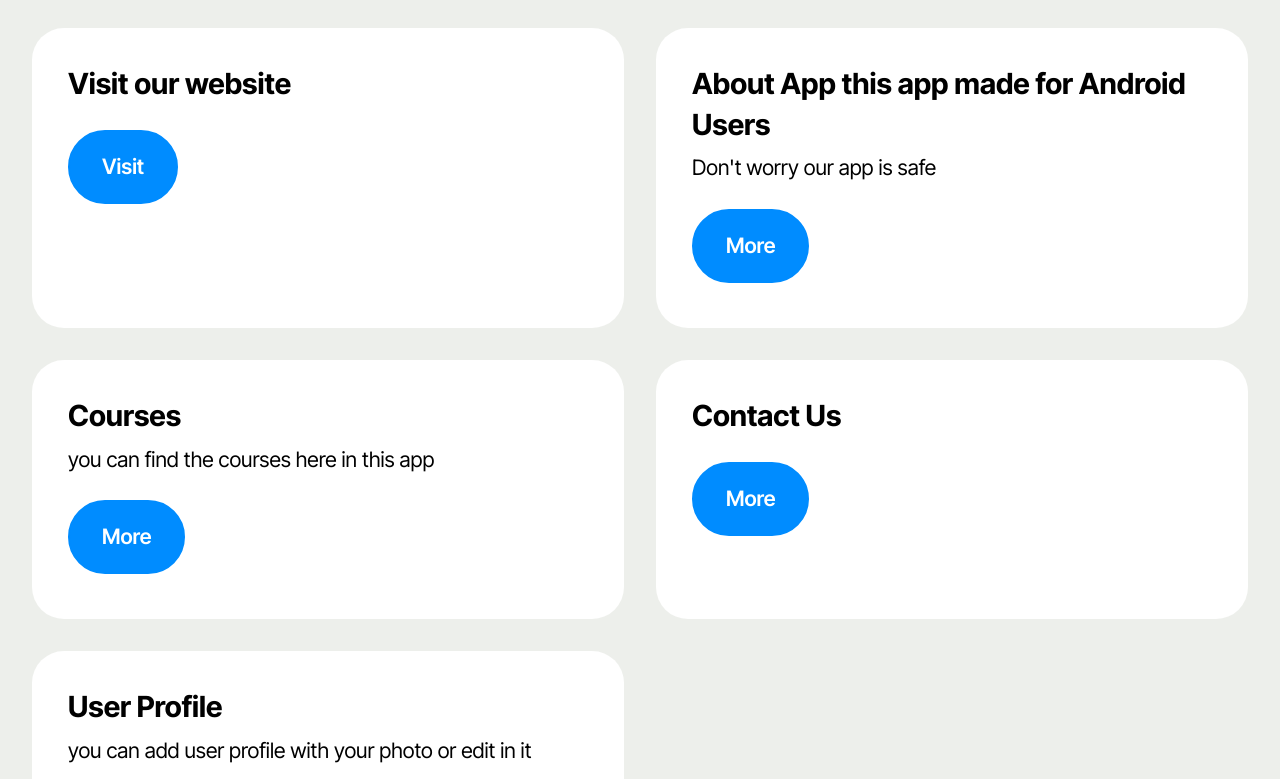
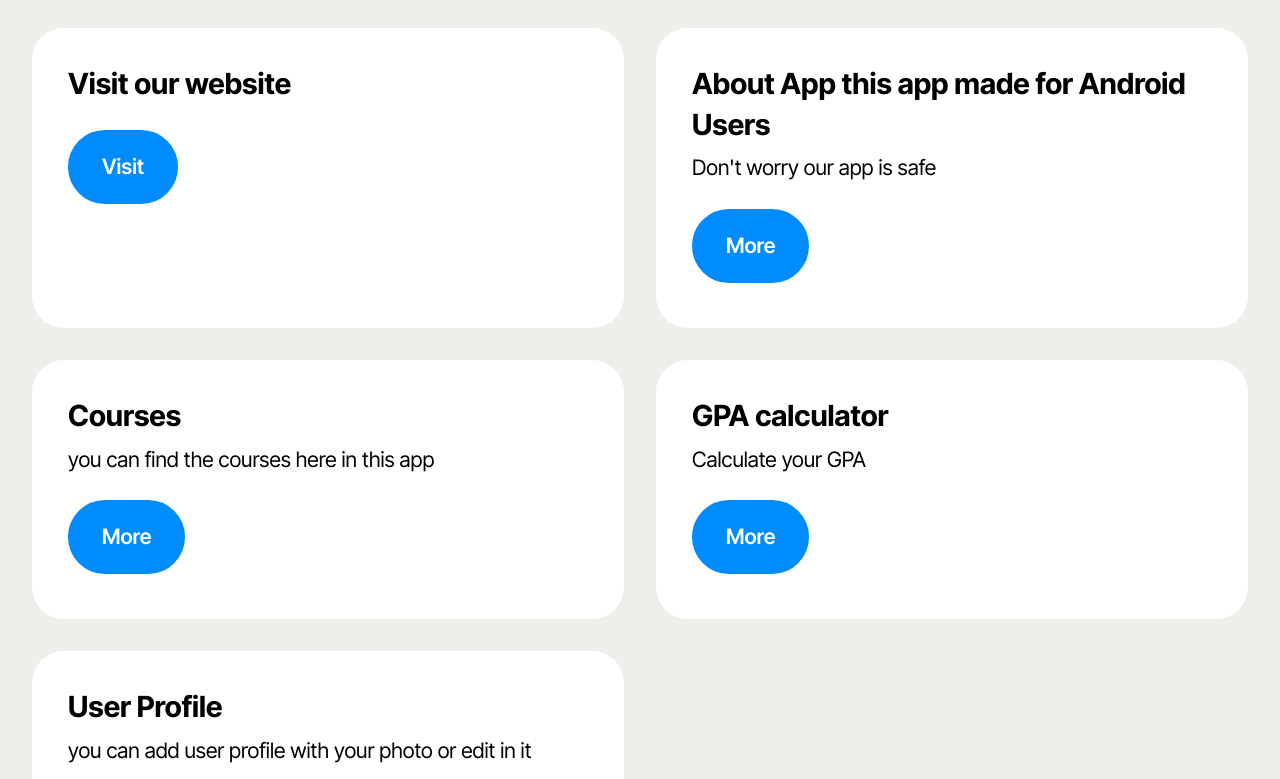
Before and after one commit to VIRUSXVSX/mustdesktopapp.github.io, a plain HTML site: page index.html in a window 1280 px wide. Shown: the part 275-1054 px from the top of the page. Drawn offline with Linux system fonts and the light colour scheme; files whose address does not match are found by name.

Commit message:
Add files via upload

```diff
--- a/index.html
+++ b/index.html
@@ -126,10 +126,10 @@
 					<div class="card-box align-left">
 
 						<h5 class="card-title mbr-fonts-style display-5">
-							<strong>Contact Us</strong></h5>
+							<strong>GPA calculator</strong></h5>
 
-						<p class="card-text mbr-fonts-style display-7"></p>
-						<div class="mbr-section-btn mt-auto"><a class="btn btn-lg btn-primary display-7" href="contact.html">More</a></div>
+						<p class="card-text mbr-fonts-style display-7">Calculate your GPA</p>
+						<div class="mbr-section-btn mt-auto"><a class="btn btn-lg btn-primary display-7" href="calc.html">More</a></div>
 					</div>
 				</div>
 			</div><div class="item features-without-image col-12 col-md-6 col-lg-6 item-mb">
```
